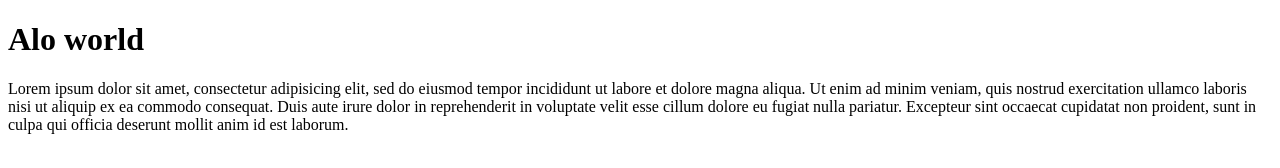
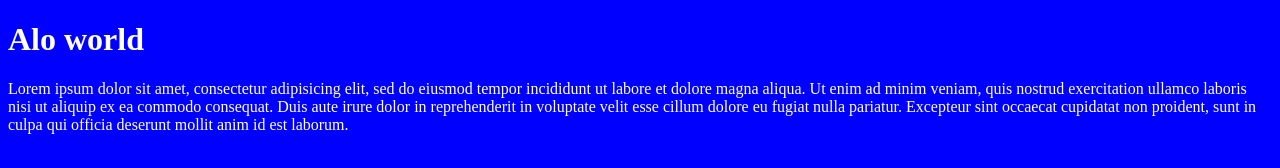
Before and after one commit to Mayra19Karen/myWeb, a plain HTML site: page index.html in a window 1280 px wide. Drawn offline with Linux system fonts and the light colour scheme.

Commit message:
Agregamos estilos al proyecto

```diff
--- a/css/main.css
+++ b/css/main.css
@@ -0,0 +1,5 @@
+body{
+	background: blue;
+	color: white;
+
+}
--- a/index.html
+++ b/index.html
@@ -2,6 +2,7 @@
 <html>
 <head>
 	<title>Document</title>
+	<link rel="stylesheet" type="text/css" href="css/main.css">
 </head>
 <body>
 	<h1>Alo world</h1>
```
